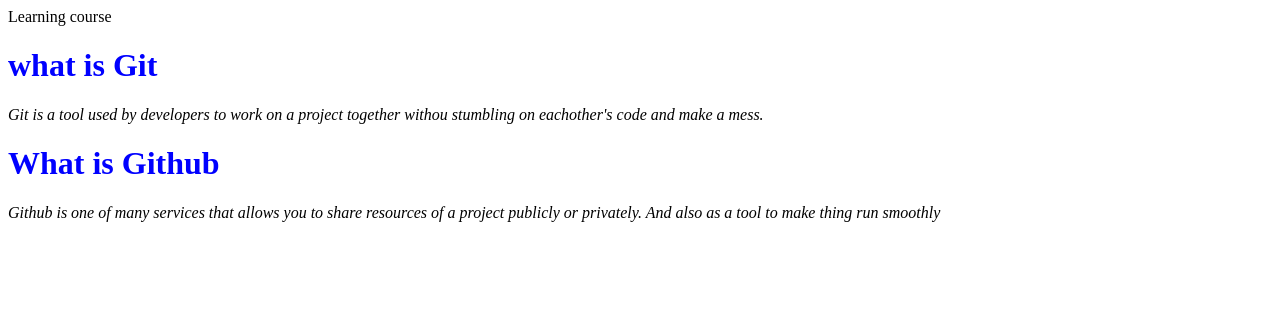
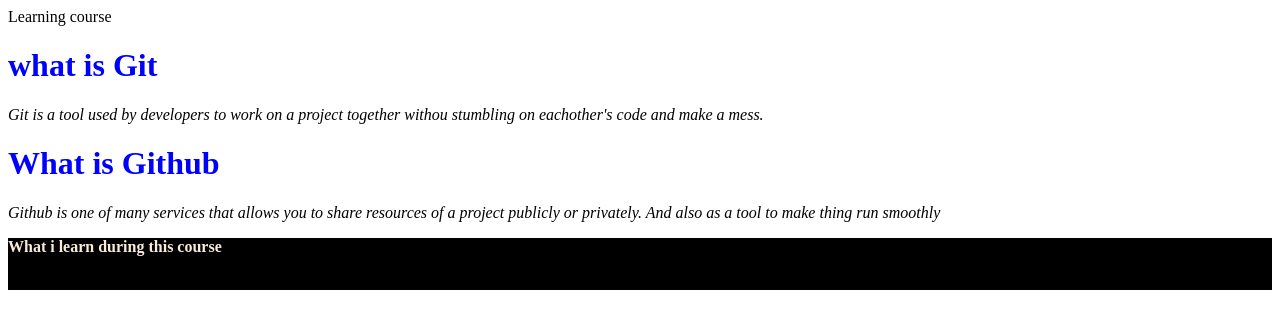
Before and after one commit to godscode/learning-andela, a plain HTML site: page index.html in a window 1280 px wide. Drawn offline with Linux system fonts and the light colour scheme.

Commit message:
Adding a Section with a class called yangu and modify it in css file using its class

```diff
--- a/index.html
+++ b/index.html
@@ -19,5 +19,13 @@
     <p>Github is one of many services that allows you to share resources of a project publicly or privately.
         And also as a tool to make thing run smoothly
     </p>
-</body>
+
+<section class="yangu">
+    <h1 id="me">
+        What i learn during this course
+    </h1>
+    <p>What i learnt is alot compared to the srumbled knowldge i had before, this course really made everything clear</p>
+</section>
+
+    </body>
 </html>
--- a/style.css
+++ b/style.css
@@ -7,3 +7,12 @@
     font-style: italic;
     font-size: 1em;
 }
+
+.yangu{
+    background: black
+}
+
+#me{
+    color: antiquewhite;
+    font-size: 1em;
+}
```
